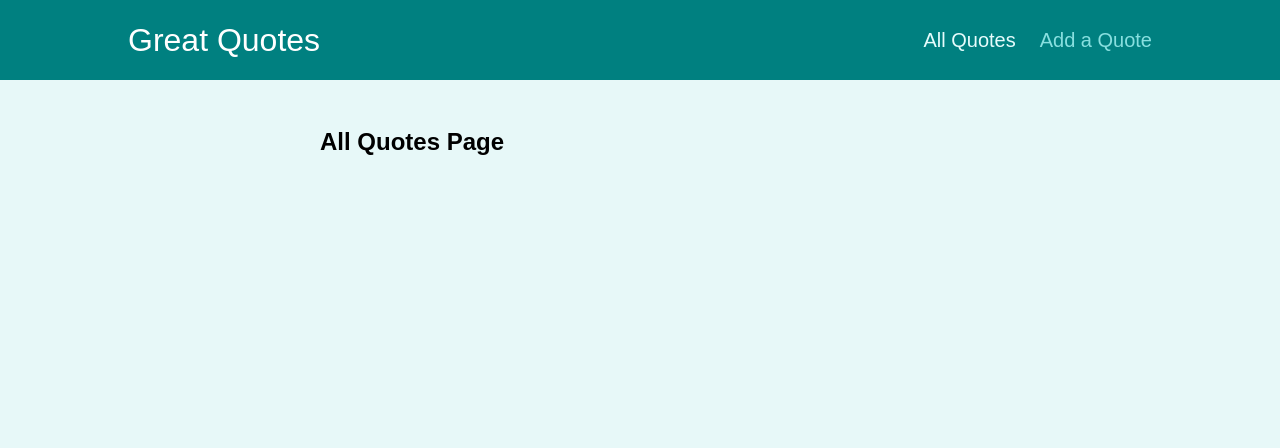
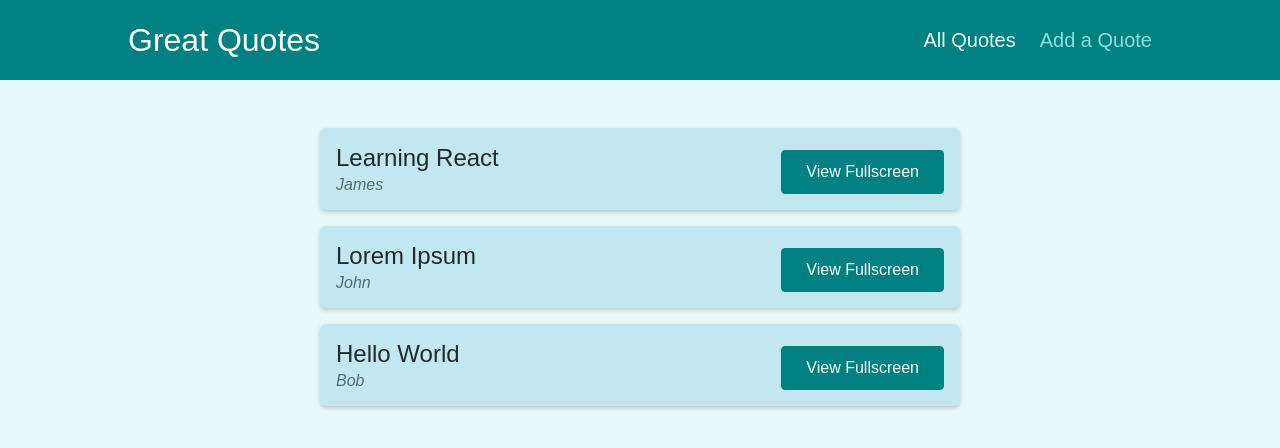
Before and after one commit to zackrogerst/react-routing-app, a React (Create React App) app: page /quotes in a window 1280 px wide. Shown: the top 448 px of the page. Built offline with nearby package versions, Linux system fonts and the light colour scheme.

Commit message:
added QuotesList to AllQuotes

```diff
--- a/src/screens/AllQuotes.jsx
+++ b/src/screens/AllQuotes.jsx
@@ -1,11 +1,14 @@
 import React from "react";
+import QuoteList from "../components/quotes/QuoteList";
+
+const DUMMY_QUOTES = [
+	{ id: "q1", author: "James", text: "Learning React" },
+	{ id: "q2", author: "John", text: "Lorem Ipsum" },
+	{ id: "q3", author: "Bob", text: "Hello World" }
+];
 
 const AllQuotes = () => {
-	return (
-		<section>
-			<h1>All Quotes Page</h1>
-		</section>
-	);
+	return <QuoteList quotes={DUMMY_QUOTES} />;
 };
 
 export default AllQuotes;
```
